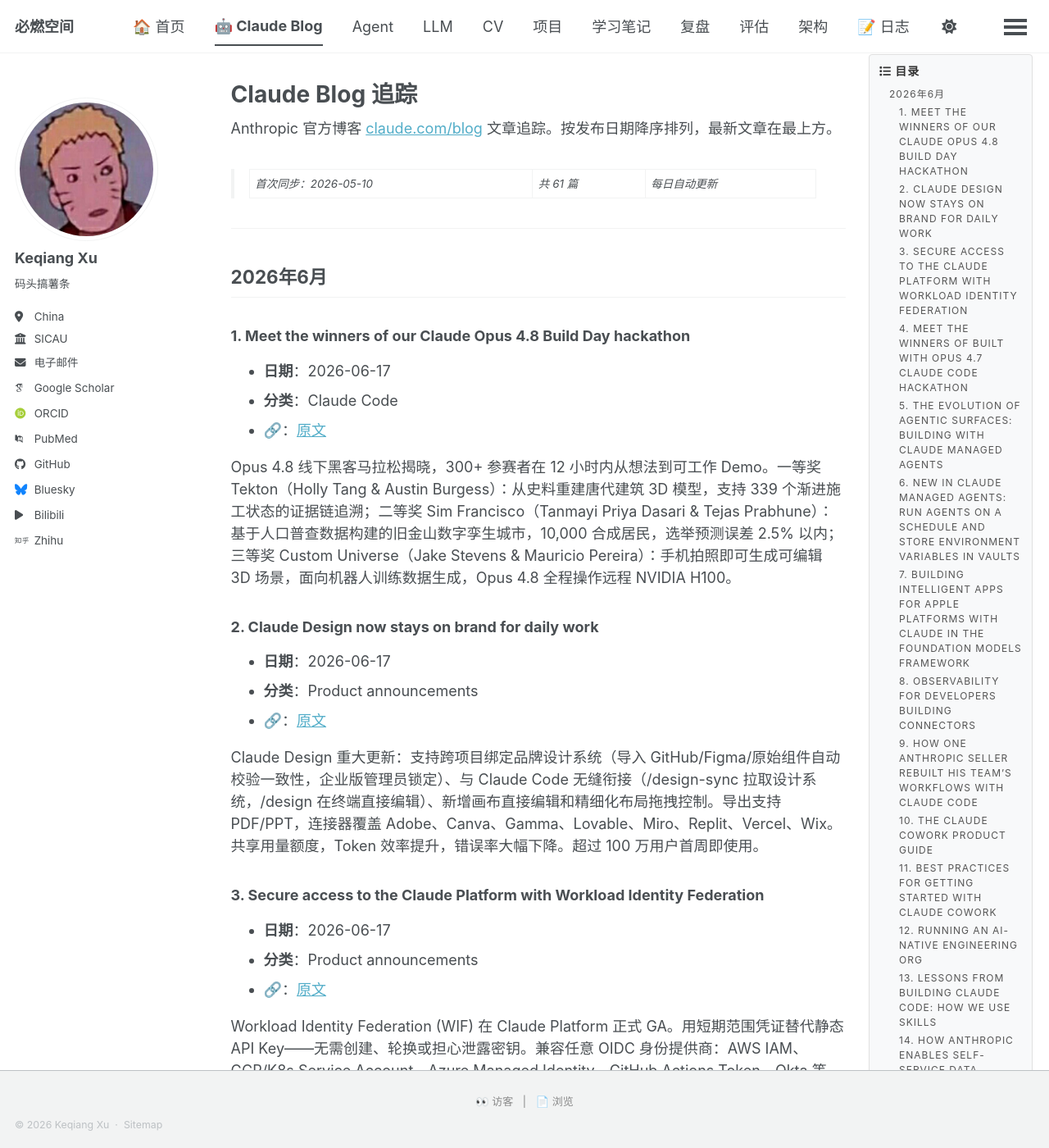
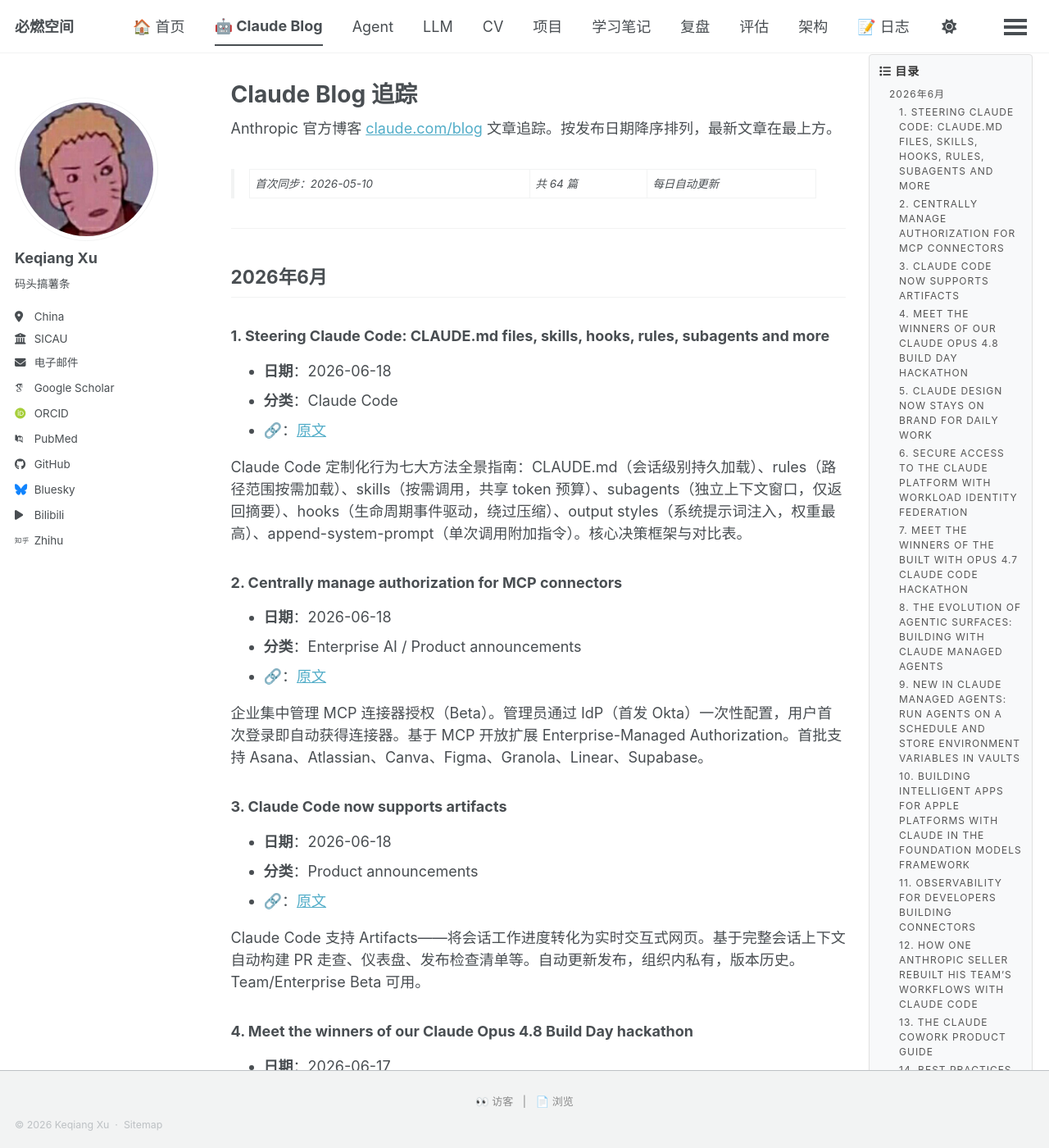
Before and after one commit to Qnh233/Qnh233.github.io, a Jekyll site: the page built from _pages/claude-blog.md, in a window 1280 px wide and 1400 px high. Shown: the whole window at 82% size. Built offline with Jekyll 4.4.1, drawn with Linux system fonts in a browser that asks for light colours; some web fonts are replaced; a script bundle is joined from its source files by our own code; library files that are not in the unit come from our copies; comment, search, counter and statistics services are not loaded; some of the changed text lies outside the part shown.

Commit message:
feat: sync 3 new Claude Blog articles (2026-06-18)

```diff
--- a/_pages/claude-blog.md
+++ b/_pages/claude-blog.md
@@ -9,111 +9,132 @@
 
 Anthropic 官方博客 [claude.com/blog](https://claude.com/blog) 文章追踪。按发布日期降序排列，最新文章在最上方。
 
-> 首次同步：2026-05-10 | 共 61 篇 | 每日自动更新
+> 首次同步：2026-05-10 | 共 64 篇 | 每日自动更新
 
 ---
 
 ## 2026年6月
 
-### 1. Meet the winners of our Claude Opus 4.8 Build Day hackathon
+### 1. Steering Claude Code: CLAUDE.md files, skills, hooks, rules, subagents and more
+- **日期**：2026-06-18
+- **分类**：Claude Code
+- **🔗**：[原文](https://claude.com/blog/steering-claude-code-skills-hooks-rules-subagents-and-more)
+
+Claude Code 定制化行为七大方法全景指南：CLAUDE.md（会话级别持久加载）、rules（路径范围按需加载）、skills（按需调用，共享 token 预算）、subagents（独立上下文窗口，仅返回摘要）、hooks（生命周期事件驱动，绕过压缩）、output styles（系统提示词注入，权重最高）、append-system-prompt（单次调用附加指令）。核心决策框架与对比表。
+
+### 2. Centrally manage authorization for MCP connectors
+- **日期**：2026-06-18
+- **分类**：Enterprise AI / Product announcements
+- **🔗**：[原文](https://claude.com/blog/enterprise-managed-auth)
+
+企业集中管理 MCP 连接器授权（Beta）。管理员通过 IdP（首发 Okta）一次性配置，用户首次登录即自动获得连接器。基于 MCP 开放扩展 Enterprise-Managed Authorization。首批支持 Asana、Atlassian、Canva、Figma、Granola、Linear、Supabase。
+
+### 3. Claude Code now supports artifacts
+- **日期**：2026-06-18
+- **分类**：Product announcements
+- **🔗**：[原文](https://claude.com/blog/artifacts-in-claude-code)
+
+Claude Code 支持 Artifacts——将会话工作进度转化为实时交互式网页。基于完整会话上下文自动构建 PR 走查、仪表盘、发布检查清单等。自动更新发布，组织内私有，版本历史。Team/Enterprise Beta 可用。
+
+### 4. Meet the winners of our Claude Opus 4.8 Build Day hackathon
 - **日期**：2026-06-17
 - **分类**：Claude Code
 - **🔗**：[原文](https://claude.com/blog/meet-the-winners-of-our-claude-opus-4-8-build-day-hackathon)
 
 Opus 4.8 线下黑客马拉松揭晓，300+ 参赛者在 12 小时内从想法到可工作 Demo。一等奖 Tekton（Holly Tang & Austin Burgess）：从史料重建唐代建筑 3D 模型，支持 339 个渐进施工状态的证据链追溯；二等奖 Sim Francisco（Tanmayi Priya Dasari & Tejas Prabhune）：基于人口普查数据构建的旧金山数字孪生城市，10,000 合成居民，选举预测误差 2.5% 以内；三等奖 Custom Universe（Jake Stevens & Mauricio Pereira）：手机拍照即可生成可编辑 3D 场景，面向机器人训练数据生成，Opus 4.8 全程操作远程 NVIDIA H100。
 
-### 2. Claude Design now stays on brand for daily work
+### 5. Claude Design now stays on brand for daily work
 - **日期**：2026-06-17
 - **分类**：Product announcements
 - **🔗**：[原文](https://claude.com/blog/claude-design-stays-on-brand-for-daily-work)
 
 Claude Design 重大更新：支持跨项目绑定品牌设计系统（导入 GitHub/Figma/原始组件自动校验一致性，企业版管理员锁定）、与 Claude Code 无缝衔接（/design-sync 拉取设计系统，/design 在终端直接编辑）、新增画布直接编辑和精细化布局拖拽控制。导出支持 PDF/PPT，连接器覆盖 Adobe、Canva、Gamma、Lovable、Miro、Replit、Vercel、Wix。共享用量额度，Token 效率提升，错误率大幅下降。超过 100 万用户首周即使用。
 
-### 3. Secure access to the Claude Platform with Workload Identity Federation
+### 6. Secure access to the Claude Platform with Workload Identity Federation
 - **日期**：2026-06-17
 - **分类**：Product announcements
 - **🔗**：[原文](https://claude.com/blog/workload-identity-federation)
 
 Workload Identity Federation (WIF) 在 Claude Platform 正式 GA。用短期范围凭证替代静态 API Key——无需创建、轮换或担心泄露密钥。兼容任意 OIDC 身份提供商：AWS IAM、GCP/K8s Service Account、Azure Managed Identity、GitHub Actions Token、Okta 等。同时推出 Service Account，每工作负载独立身份+角色+审计追踪。Console 提供引导式设置，Admin API 支持批量编程化管理。API Key 与 WIF 可并行运行，逐步迁移。
 
-### 4. Meet the winners of Built with Opus 4.7 Claude Code hackathon
+### 7. Meet the winners of the Built with Opus 4.7 Claude Code hackathon
 - **日期**：2026-06-15
 - **分类**：Claude Code
 - **🔗**：[原文](https://claude.com/blog/meet-the-winners-of-built-with-opus-4-7-claude-code-hackathon)
 
 Opus 4.7 虚拟黑客马拉松获奖项目揭晓：Medkit（医学培训模拟器）、Wrench Board（电子维修诊断平台）、Maieutic（编程教育 IDE，强制学生先思后写）、Virtual Puppet Theater（实时互动木偶剧）、MaestrIA（家居维修匹配）、ARIA（工厂预测性维护）。六大赛道覆盖医疗、教育、工业和创意领域。
 
-### 5. The evolution of agentic surfaces: building with Claude Managed Agents
+### 8. The evolution of agentic surfaces: building with Claude Managed Agents
 - **日期**：2026-06-10
 - **分类**：Agents
 - **🔗**：[原文](https://claude.com/blog/building-with-claude-managed-agents)
 
 Anthropic 应用 AI 团队阐述 Claude Managed Agents 如何将「大脑」（模型推理）与「双手」（代码执行沙箱）解耦——凭证隔离在 Vaults 中、首 token 延迟中位数降低 60%、持久化会话支持断点续跑与可观测性。涵盖 Notion（12 小时工作压缩至 20 分钟）、Rakuten、Sentry、Asana、Atlassian 等生产案例，以及 Dreaming 后台记忆优化、自托管沙箱和 MCP 隧道等最新能力总结。
 
-### 6. New in Claude Managed Agents: run agents on a schedule and store environment variables in vaults
+### 9. New in Claude Managed Agents: run agents on a schedule and store environment variables in vaults
 - **日期**：2026-06-09
 - **分类**：Product announcements
 - **🔗**：[原文](https://claude.com/blog/whats-new-in-claude-managed-agents)
 
 Managed Agents 现在支持定时调度（cron schedule）和环境变量加密存储（vaults）。定时部署可用于夜间数据同步、周度合规扫描或每日摘要，无需自行构建或托管调度器；vaults 扩展支持环境变量，使 CLI 和其他工具可进行认证请求。Rakuten、Actively AI、Ando 等客户已在生产中使用。目前为公开测试版。
 
-### 7. Building intelligent apps for Apple platforms with Claude in the Foundation Models framework
+### 10. Building intelligent apps for Apple platforms with Claude in the Foundation Models framework
 - **日期**：2026-06-08
 - **分类**：Product
 - **🔗**：[原文](https://claude.com/blog)
 
 Anthropic 宣布 Claude 集成 Apple Foundation Models 框架，开发者可在 Apple 平台上使用 Claude 构建智能应用。
 
-### 8. Observability for developers building connectors
+### 11. Observability for developers building connectors
 - **日期**：2026-06-08
 - **分类**：Product
 - **🔗**：[原文](https://claude.com/blog/observability-for-developers-building-connectors)
 
 Connector 开发者现可监控其连接器在 Claude 全系产品中的表现。已发布到目录的连接器获得仪表盘，可追踪活跃用户数、工具调用总量、目录排名、健康评分、错误率和延迟，支持按工具拆解错误。MCP 服务器提交到目录的操作现可直接在 Claude 应用内完成。已在公开测试版中可用。
 
-### 9. How one Anthropic seller rebuilt his team's workflows with Claude Code
+### 12. How one Anthropic seller rebuilt his team's workflows with Claude Code
 - **日期**：2026-06-05
 - **分类**：Claude Code / Enterprise AI
 - **🔗**：[原文](https://claude.com/blog/how-anthropic-uses-claude-gtm-engineering)
 
 Anthropic GTM 产品经理 Jared Sires 从未写过代码的客户经理转型为用 Claude Code 构建销售工具链。核心工具 CLAFTS（Claude Drafts）约 4,300 行全由 Claude Code 生成，内嵌 Gmail 自动写客户邮件草稿，匹配个人写作风格，按关系调整语气。每天节省 10-15 小时。团队级扩展——Sales Plugin（Cowork 插件）覆盖 Salesforce、Gong、Google Calendar 等系统。上线数月后约 80% 销售团队在使用。
 
-### 10. The Claude Cowork product guide
+### 13. The Claude Cowork product guide
 - **日期**：2026-06-05
 - **分类**：Enterprise AI
 - **🔗**：[原文](https://claude.com/blog/the-claude-cowork-product-guide)
 
 Anthropic 发布 Claude Cowork 产品指南（可下载 PDF）。Claude Cowork 定位为知识工作代理——能读写本地文件、跨 Slack 和 Google Drive 执行多步骤任务、产出实际交付物。差异化在于"你描述目标和期望产出，Claude 规划步骤并执行"。
 
-### 11. Best practices for getting started with Claude Cowork
+### 14. Best practices for getting started with Claude Cowork
 - **日期**：2026-06-03
 - **分类**：Enterprise AI
 - **🔗**：[原文](https://claude.com/blog/best-practices-for-getting-started-with-claude-cowork)
 
 Anthropic 增长营销经理撰写的 Claude Cowork 实战指南（90% 工作已在 Cowork 完成）。Chat/Cowork/Code 区分框架：Chat 适合问答头脑风暴，Cowork 适合产生可交付成果（多步骤/多文件/多应用委托性任务），Code 是开发者构建空间。Cowork 任务的五特征：多输入、有输出产物、会重复执行、知道"好"长什么样、中间步骤无聊。
 
-### 12. Running an AI-native engineering org
+### 15. Running an AI-native engineering org
 - **日期**：2026-06-03
 - **分类**：Claude Code
 - **🔗**：[原文](https://claude.com/blog/running-an-ai-native-engineering-org)
 
 Claude Code 团队工程负责人撰写。核心论点：写代码/测试/重构已不再是瓶颈——验证、代码审查和安全取代它们。四个被重写的规范：JIT 规划替代六个月路线图、先问 Claude 再问人、Claude 处理风格/bug/测试代码审查、角色模糊化。三大铁律：全员吃狗粮、组织扁平、废弃无效流程。
 
-### 13. Lessons from building Claude Code: How we use skills
+### 16. Lessons from building Claude Code: How we use skills
 - **日期**：2026-06-03
 - **分类**：Claude Code
 - **🔗**：[原文](https://claude.com/blog/lessons-from-building-claude-code-how-we-use-skills)
 
 Claude Code 团队梳理内部 Skills 体系，归纳为九大类别：库/API 参考、产品验证、数据获取与分析、业务流程与团队自动化、代码脚手架与模板、代码质量与审查、CI/CD 与部署、运维 Runbook、基础设施运维。Skill 构建三技巧：不要重复常识、Gotchas 部分信号密度最高、好 Skill 干净落入一个类别。
 
-### 14. How Anthropic enables self-service data analytics with Claude
+### 17. How Anthropic enables self-service data analytics with Claude
 - **日期**：2026-06-03
 - **分类**：Enterprise AI
 - **🔗**：[原文](https://claude.com/blog/how-anthropic-enables-self-service-data-analytics-with-claude)
 
 Anthropic 内部 95% 商业分析查询已由 Claude 自动化。核心论点：分析准确率是上下文和验证问题，不是代码生成问题。三大失败模式：概念→实体歧义、数据陈旧、检索失败。智能数据分析栈：数据基础层（canonical 单一真相源数据集）→ 维护验证层（持续维护防腐化）→ Skills 层（确保 agent 找到正确答案）。
 
-### 15. A harness for every task: dynamic workflows in Claude Code
+### 18. A harness for every task: dynamic workflows in Claude Code
 - **日期**：2026-06-02
 - **分类**：Claude Code
 - **🔗**：[原文](https://claude.com/blog/a-harness-for-every-task-dynamic-workflows-in-claude-code)
@@ -296,154 +317,154 @@
 
 ## 2026年4月及更早
 
-### 40. Building AI agents for the enterprise
+### 43. Building AI agents for the enterprise
 - **日期**：2026-04-30
 - **分类**：Agents
 - **🔗**：[原文](https://claude.com/blog/building-ai-agents-for-the-enterprise)
 
 企业 AI 代理建设指南。基于 Anthropic 经济指数（美国 40% 员工工作中使用 AI），阐述企业 AI 转型三大支柱，含 L'Oreal、Lyft、Rakuten 客户案例及六个月部署框架。
 
-### 41. Claude Security is now in public beta
+### 44. Claude Security is now in public beta
 - **日期**：2026-04-30
 - **分类**：Product
 - **🔗**：[原文](https://claude.com/blog/claude-security-is-now-in-public-beta)
 
 Claude Security 进入公开测试阶段，面向企业安全团队提供 AI 安全能力。
 
-### 42. Lessons from building Claude Code: Prompt caching is everything
+### 45. Lessons from building Claude Code: Prompt caching is everything
 - **日期**：2026-04-30
 - **分类**：Claude Code
 - **🔗**：[原文](https://claude.com/blog/lessons-from-building-claude-code-prompt-caching-is-everything)
 
 Prompt caching 优化核心经验：系统提示词按静态在前动态在后最大化缓存命中、不要在会话中途切换模型、不要中途增删工具（破坏整体缓存）、Plan Mode 围绕缓存约束设计。缓存命中率过低触发 SEV 告警。
 
-### 43. How Kepler built verifiable AI for financial services with Claude
+### 46. How Kepler built verifiable AI for financial services with Claude
 - **日期**：2026-04-30
 - **分类**：Enterprise AI
 - **🔗**：[原文](https://claude.com/blog/how-kepler-built-verifiable-ai-for-financial-services-with-claude)
 
 Kepler 利用 Claude 为金融服务业构建可验证 AI 系统。
 
-### 44. Deploying agentic AI across the enterprise with Claude Cowork
+### 47. Deploying agentic AI across the enterprise with Claude Cowork
 - **日期**：2026-04-29
 - **分类**：Agents
 - **🔗**：[原文](https://claude.com/blog/deploying-agentic-ai-across-the-enterprise-with-claude-cowork)
 
 通过 Claude Cowork 在企业中部署智能体 AI 的指南。
 
-### 45. Claude API skill now in CodeRabbit, JetBrains, Resolve AI, and Warp
+### 48. Claude API skill now in CodeRabbit, JetBrains, Resolve AI, and Warp
 - **日期**：2026-04-29
 - **分类**：Agents
 - **🔗**：[原文](https://claude.com/blog/claude-api-skill-now-in-coderabbit-jetbrains-resolve-ai-and-warp)
 
 Claude API 技能集成到 CodeRabbit、JetBrains、Resolve AI 和 Warp 等开发工具。
 
-### 46. Product development in the agentic era
+### 49. Product development in the agentic era
 - **日期**：2026-04-29
 - **分类**：Agents
 - **🔗**：[原文](https://claude.com/blog/product-development-in-the-agentic-era)
 
 探讨智能体时代的产品开发方法论。
 
-### 47. Onboarding Claude Code like a new developer: Lessons from 17 years of development
+### 50. Onboarding Claude Code like a new developer: Lessons from 17 years of development
 - **日期**：2026-04-28
 - **分类**：Claude Code
 - **🔗**：[原文](https://claude.com/blog/onboarding-claude-code-like-a-new-developer-lessons-from-17-years-of-development)
 
 将 Claude Code 当作"新开发者"入职的经验和最佳实践。
 
-### 48. New connectors in Claude for everyday life
+### 51. New connectors in Claude for everyday life
 - **日期**：2026-04-23
 - **分类**：Product
 - **🔗**：[原文](https://claude.com/blog/new-connectors-in-claude-for-everyday-life)
 
 Claude 新增日常生活连接器，扩展与日常工具和服务的集成能力。
 
-### 49. Built-in memory for Claude Managed Agents
+### 52. Built-in memory for Claude Managed Agents
 - **日期**：2026-04-23
 - **分类**：Product
 - **🔗**：[原文](https://claude.com/blog/built-in-memory-for-claude-managed-agents)
 
 Claude Managed Agents 新增内置记忆功能。
 
-### 50. Building agents that reach production systems with MCP
+### 53. Building agents that reach production systems with MCP
 - **日期**：2026-04-22
 - **分类**：Agents
 - **🔗**：[原文](https://claude.com/blog/building-agents-that-reach-production-systems-with-mcp)
 
 使用 MCP 构建能连接生产系统的 AI 智能体。
 
-### 51. Introducing Claude Design by Anthropic Labs
+### 54. Introducing Claude Design by Anthropic Labs
 - **日期**：2026-04-17
 - **分类**：Product
 - **🔗**：[原文](https://www.anthropic.com/news)
 
 Anthropic Labs 推出 Claude Design，支持创建交互式设计、原型、幻灯片等视觉作品。
 
-### 52. Redesigning Claude Code on desktop for parallel agents
+### 55. Redesigning Claude Code on desktop for parallel agents
 - **日期**：2026-04-14
 - **分类**：Product
 - **🔗**：[原文](https://claude.com/blog/redesigning-claude-code-on-desktop-for-parallel-agents)
 
 Claude Code 桌面端重新设计，支持并行智能体操作。
 
-### 53. Preparing your security program for AI-accelerated offense
+### 56. Preparing your security program for AI-accelerated offense
 - **日期**：2026-04-10
 - **分类**：Security
 - **🔗**：[原文](https://claude.com/blog/preparing-your-security-program-for-ai-accelerated-offense)
 
 如何为 AI 加速的攻击手段准备安全防护方案。
 
-### 54. Claude Managed Agents: get to production 10x faster
+### 57. Claude Managed Agents: get to production 10x faster
 - **日期**：2026-04-08
 - **分类**：Product
 - **🔗**：[原文](https://claude.com/blog/claude-managed-agents-get-to-production-10x-faster)
 
 Claude Managed Agents 帮助企业将智能体部署速度提升 10 倍。
 
-### 55. Project Glasswing
+### 58. Project Glasswing
 - **日期**：2026-04-07
 - **分类**：Security
 - **🔗**：[原文](https://www.anthropic.com/news)
 
 新安全倡议 Project Glasswing，联合 AWS、Apple、Broadcom、Cisco、CrowdStrike、Google、JPMorganChase 等公司，致力于保护全球最关键的软件。
 
-### 56. Harnessing Claude's intelligence
+### 59. Harnessing Claude's intelligence
 - **日期**：2026-04-02
 - **分类**：Guide
 - **🔗**：[原文](https://claude.com/blog/harnessing-claudes-intelligence)
 
 如何充分利用 Claude 的智能能力。
 
-### 57. What 81,000 people want from AI
+### 60. What 81,000 people want from AI
 - **日期**：2026-03-18
 - **分类**：Research
 - **🔗**：[原文](https://www.anthropic.com/news)
 
 近 81,000 名 Claude.ai 用户参与的同类最大规模定性研究，了解用户如何使用 AI 以及期望。
 
-### 58. Claude now creates interactive charts, diagrams and visualizations
+### 61. Claude now creates interactive charts, diagrams and visualizations
 - **日期**：2026-03-12
 - **分类**：Product
 - **🔗**：[原文](https://claude.com/blog/claude-now-creates-interactive-charts-diagrams-and-visualizations)
 
 Claude 新增创建交互式图表和可视化内容的能力。
 
-### 59. Claude is a space to think
+### 62. Claude is a space to think
 - **日期**：2026-02-04
 - **分类**：Announcement
 - **🔗**：[原文](https://www.anthropic.com/news)
 
 Anthropic 明确 Claude 保持无广告模式，解释广告激励机制与有用 AI 助手不兼容。
 
-### 60. How enterprises are building AI agents in 2026
+### 63. How enterprises are building AI agents in 2026
 - **日期**：2025-12-09
 - **分类**：Agents
 - **🔗**：[原文](https://claude.com/blog/how-enterprises-are-building-ai-agents-in-2026)
 
 2026 年企业构建 AI 智能体的趋势和方法。
 
-### 61. Improving frontend design through Skills
+### 64. Improving frontend design through Skills
 - **日期**：2025-11-12
 - **分类**：Guide
 - **🔗**：[原文](https://claude.com/blog/improving-frontend-design-through-skills)
@@ -452,4 +473,4 @@
 
 ---
 
-*最后更新：2026-06-18 · 共 61 篇文章*
+最后更新：2026-06-19 · 共 64 篇文章
```
Also changed, not shown: other parts of _pages/claude-blog.md (+24 -24 lines).
